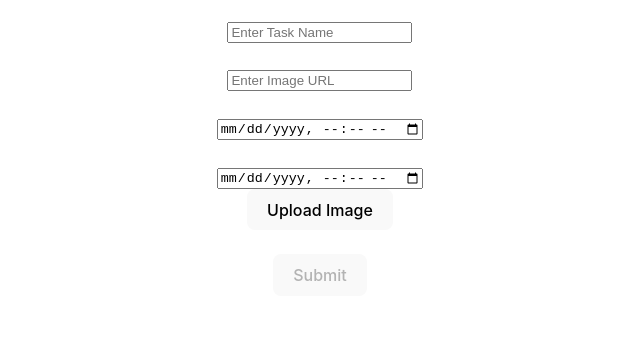
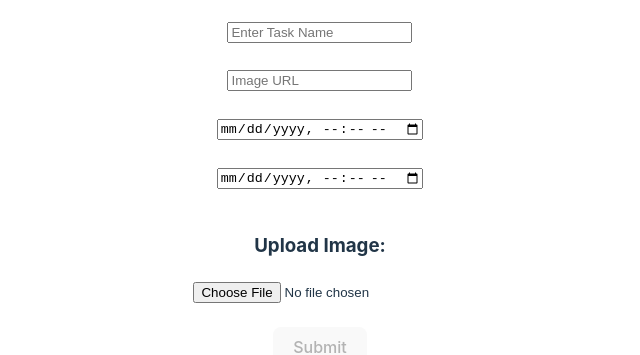
Before and after one commit to KareemSab278/VeraCleaningFrontend, a React (Vite) app: page /employees in a window 1280 px wide. Shown: the part 494-849 px from the top of the page, without its empty margins (320-960 px from the left). Before the commit the page ends 822 px from the top, so only its background shows below. Built offline with nearby package versions, Linux system fonts and the light colour scheme; no server answers.

Commit message:
i can now upload images to the db using cloudinary

```diff
--- a/package.json
+++ b/package.json
@@ -10,6 +10,8 @@
     "preview": "vite preview"
   },
   "dependencies": {
+    "@cloudinary/react": "^1.14.0",
+    "@cloudinary/url-gen": "^1.21.0",
     "axios": "^1.7.9",
     "cors": "^2.8.5",
     "react": "^19.0.0",
--- a/src/App.jsx
+++ b/src/App.jsx
@@ -1,9 +1,7 @@
-// import { useState } from 'react'
 import './App.css'
 import NavBar from './components/navBar'
 import { Route, Routes } from 'react-router-dom';
 import { Jobs } from './pages/Jobs';
-// import Text from './components/text';
 import SignIn from './pages/SignIn';
 import Home from './pages/Home';
 import Employees from './pages/Employees';
@@ -17,7 +15,6 @@ function App() {
         <Route path = "/signin" element = {<SignIn/>}/>
         <Route path = "/jobs" element = {<Jobs/>}/>
         <Route path = "/employees" element = {<Employees/>}/>
-
         </Routes>
     </>
   )
--- a/src/app.js
+++ b/src/app.js
@@ -4,6 +4,22 @@ export const buttonClickedExperiemnt = (x) => {
 };
 
 const API_URL = 'http://localhost:3000';
+export const IMAGE_API_KEY = '433386876646741';
+export const API_SECRET_KEY = '82Ke3ZTMUp6HfyCHdGt7gGM4ooQ';
+export const CLOUDINARY_URL= 'cloudinary://433386876646741:82Ke3ZTMUp6HfyCHdGt7gGM4ooQ@djlvcdcds';
+
+export default async function uploadImage (file) {
+  const formData = new FormData();
+  formData.append("file", file);
+  formData.append("upload_preset", "ml_default");
+
+  const response = await axios.post(
+    "https://api.cloudinary.com/v1_1/djlvcdcds/image/upload",
+    formData
+  );
+
+  return response.data.secure_url;
+};
 
 // Function to create a new job (POST /jobs)
 export async function createJob(jobData) {
--- a/src/pages/Employees.jsx
+++ b/src/pages/Employees.jsx
@@ -5,30 +5,32 @@ import Dropdown from '../components/Dropdown';
 import TextBox from '../components/TextBox';
 import PopupWrapper from '../components/PopUp';
 import ImageUploadPopup from '../components/ImageUploadButton';
+import  uploadImage from '../app'; // credentials for the cloudinary api and the upload image function
 
 //================================================================================
+
 const Employees = () => {
-  const [taskName, setTaskName] = useState("");       // Task name for Task Details form
-  const [startTime, setStartTime] = useState("");     // Start time for Task Details form
-  const [endTime, setEndTime] = useState("");         // End time for Task Details form
-  const [taskImageUrl, setTaskImageUrl] = useState(""); // Image URL for Task Details form
-  const [jobs, setJobs] = useState([]);               // List of jobs from API
-  const [loading, setLoading] = useState(false);      // Loading state for API calls
-  const [selectedJob, setSelectedJob] = useState(null); // Currently selected job
-  const [employees, setEmployees] = useState([]);     // List of employees for selected job
-  const [employeeName, setEmployeeName] = useState(""); // Employee name for Assign Employee form
-  const [error, setError] = useState(null);           // Error message for form/API failures
-  const [selectedEmployee, setSelectedEmployee] = useState(null); // Currently selected employee
+  const [taskName, setTaskName] = useState("");
+  const [startTime, setStartTime] = useState("");
+  const [endTime, setEndTime] = useState("");
+  const [taskImageUrl, setTaskImageUrl] = useState("");
+  const [jobs, setJobs] = useState([]);
+  const [loading, setLoading] = useState(false);
+  const [selectedJob, setSelectedJob] = useState(null);
+  const [employees, setEmployees] = useState([]);
+  const [employeeName, setEmployeeName] = useState("");
+  const [error, setError] = useState(null);
+  const [selectedEmployee, setSelectedEmployee] = useState(null);
 
 //================================================================================
 
 useEffect(() => {
   async function fetchJobs() {
     try {
-        const data = await getJobs(); //get jobs
+      const data = await getJobs();
       setJobs(data);
       if (data.length > 0) {
-          setSelectedJob(data[0]); // auto-select the first job
+        setSelectedJob(data[0]);
       }
     } catch (error) {
       console.error("Error fetching jobs:", error);
@@ -60,7 +62,6 @@ const Employees = () => {
     if (employee && employee.tasks && employee.tasks.length > 0) {
       const task = employee.tasks[0];
       setEmployeeName(employee.fullName);
-      // Keep Task Details form blank for new entry
       setTaskName("");
       setTaskImageUrl("");
       setStartTime("");
@@ -71,6 +72,28 @@ const Employees = () => {
       setTaskImageUrl("");
       setStartTime("");
       setEndTime("");
+    }
+  };
+
+  //================================================================================
+
+  const handleImageUpload = async (event) => {
+    const file = event.target.files[0];
+    if (!file) {
+      setError("Please select an image to upload.");
+      return;
+    }
+    setLoading(true);
+    setError(null);
+    try {
+      const imageUrl = await uploadImage(file);
+      setTaskImageUrl(imageUrl);
+      // alert("Image uploaded successfully!");
+    } catch (error) {
+      console.error("Error uploading image:", error);
+      setError("Failed to upload image. Please try again.");
+    } finally {
+      setLoading(false);
     }
   };
 
@@ -91,20 +114,19 @@ const Employees = () => {
     setError(null);
 
     try {
-      const employeeData = { //this is for creating a new employee without any other data - didnt make an endpoint in backend to do it
-        fullName: employeeName
-      };
-      const response = await fetch(`http://localhost:3000/jobs/${selectedJob._id}/assign`, {
+      const employeeData = { fullName: employeeName };
+      const response = await fetch(
+        `http://localhost:3000/jobs/${selectedJob._id}/assign`,
+        {
           method: "PATCH",
           headers: { "Content-Type": "application/json" },
           body: JSON.stringify(employeeData),
-      });
+        }
+      );
 
       if (!response.ok) {
         throw new Error("Failed to create employee.");
       }
-
-  //================================================================================
 
       const updatedJob = await response.json();
       setJobs((prevJobs) =>
@@ -113,7 +135,7 @@ const Employees = () => {
       const updatedEmployees = await getJobEmployees(selectedJob._id);
       setEmployees(updatedEmployees);
 
-      setEmployeeName(""); // Reset form field
+      setEmployeeName("");
       alert("Employee created successfully!");
     } catch (error) {
       console.error("Error creating employee:", error);
@@ -166,14 +188,17 @@ const Employees = () => {
             status: "pending",
             taskId: Date.now(),
           },
-        updateExisting: false     //always add new task!!!!!! (pain in the a-)
+          updateExisting: false,
         };
 
-      const response = await fetch(`http://localhost:3000/jobs/${selectedJob._id}/assign`, {
+        const response = await fetch(
+          `http://localhost:3000/jobs/${selectedJob._id}/assign`,
+          {
             method: "PATCH",
             headers: { "Content-Type": "application/json" },
             body: JSON.stringify(taskData),
-      });
+          }
+        );
 
         if (!response.ok) {
           throw new Error("Failed to save task details.");
@@ -211,12 +236,17 @@ const Employees = () => {
     <div className="employees-container">
       <h1>Employee Page</h1>
 
+    {/* ============================================================================== */}
       {/* Job Selection Section */}
       <h3>Select Job</h3>
       {jobs.length > 0 ? (
         <div className="dropdown-wrapper">
           <Dropdown
-            options={jobs.map(job => ({ value: job._id, label: job.jobName, ...job }))}
+            options={jobs.map((job) => ({
+              value: job._id,
+              label: job.jobName,
+              ...job,
+            }))}
             selected={selectedJob}
             onSelectedChange={setSelectedJob}
             className={selectedJob ? "dropdown-selected" : ""}
@@ -228,13 +258,14 @@ const Employees = () => {
       {selectedJob && <p>Job Selected: {selectedJob.jobName}</p>}
 
       <form onSubmit={handleSubmit}>
-
-    {/* ================================================================================ */}
-
         <h3>Select Employee</h3>
         <div className="dropdown-wrapper">
           <Dropdown
-            options={employees.map(emp => ({ value: emp._id, label: emp.fullName, ...emp }))}
+            options={employees.map((emp) => ({
+              value: emp._id,
+              label: emp.fullName,
+              ...emp,
+            }))}
             selected={selectedEmployee}
             onSelectedChange={handleEmployeeSelect}
             className={selectedEmployee ? "dropdown-selected" : ""}
@@ -242,9 +273,11 @@ const Employees = () => {
         </div>
         <br />
 
-    {/* ================================================================================ */}
+    {/* ============================================================================== */}
 
-        <PopupWrapper trigger={<button className="action-button">Add Employee</button>}>
+        <PopupWrapper
+          trigger={<button className="action-button">Add Employee</button>}
+        >
           <h2>New Employee</h2>
           <form onSubmit={handleAssignEmployee}>
             <TextBox
@@ -254,15 +287,14 @@ const Employees = () => {
               required
               className="input-field"
             />
-            <br /><br />
+            <br />
+            <br />
             <button type="submit" disabled={loading} className="submit-button">
               {loading ? "Saving..." : "Submit"}
             </button>
             {error && <p style={{ color: "red" }}>{error}</p>}
           </form>
         </PopupWrapper>
-
-    {/* ================================================================================ */}
 
         <h3>Task Details</h3>
         <TextBox
@@ -272,15 +304,17 @@ const Employees = () => {
           required
           className="input-field"
         />
-        <br /><br />
+        <br />
+        <br />
         <TextBox
           value={taskImageUrl}
-          onChange={(e) => setTaskImageUrl(e.target.value)}
-          placeholder="Enter Image URL"
+          onChange={(e) => setTaskImageUrl(e.target.value)} // Allow manual entry if needed
+          placeholder="Image URL"
           required
           className="input-field"
         />
-        <br /><br />
+        <br />
+        <br />
         <TextBox
           type="datetime-local"
           value={startTime}
@@ -289,7 +323,8 @@ const Employees = () => {
           required
           className="input-field"
         />
-        <br /><br />
+        <br />
+        <br />
         <TextBox
           type="datetime-local"
           value={endTime}
@@ -299,15 +334,24 @@ const Employees = () => {
           className="input-field"
         />
         <br />
+<br />
+        {/* Image Upload Section */}
+        <div>
+          <label htmlFor="imageUpload"><h3>Upload Image:</h3></label>
+          <input
+            type="file"
+            id="imageUpload"
+            accept="image/*"
+            onChange={handleImageUpload}
+            disabled={loading}
+          />
+        </div>
+        <br />
 
-    {/* ================================================================================ */}
-
-        <ImageUploadPopup />
-        <br />
         <button
           type="submit"
           disabled={loading || !isTaskDetailsComplete}
-          className={`submit-button ${isTaskDetailsComplete ? '' : 'disabled'}`}
+          className={`submit-button ${isTaskDetailsComplete ? "" : "disabled"}`}
         >
           {loading ? "Saving..." : "Submit"}
         </button>
@@ -320,5 +364,3 @@ const Employees = () => {
 //================================================================================
 
 export default Employees;
-
-//end
```
Also changed, not shown: 1 other file (tests, documents, lock files or other folders). Lines whose indentation alone changed are shown as unchanged.
